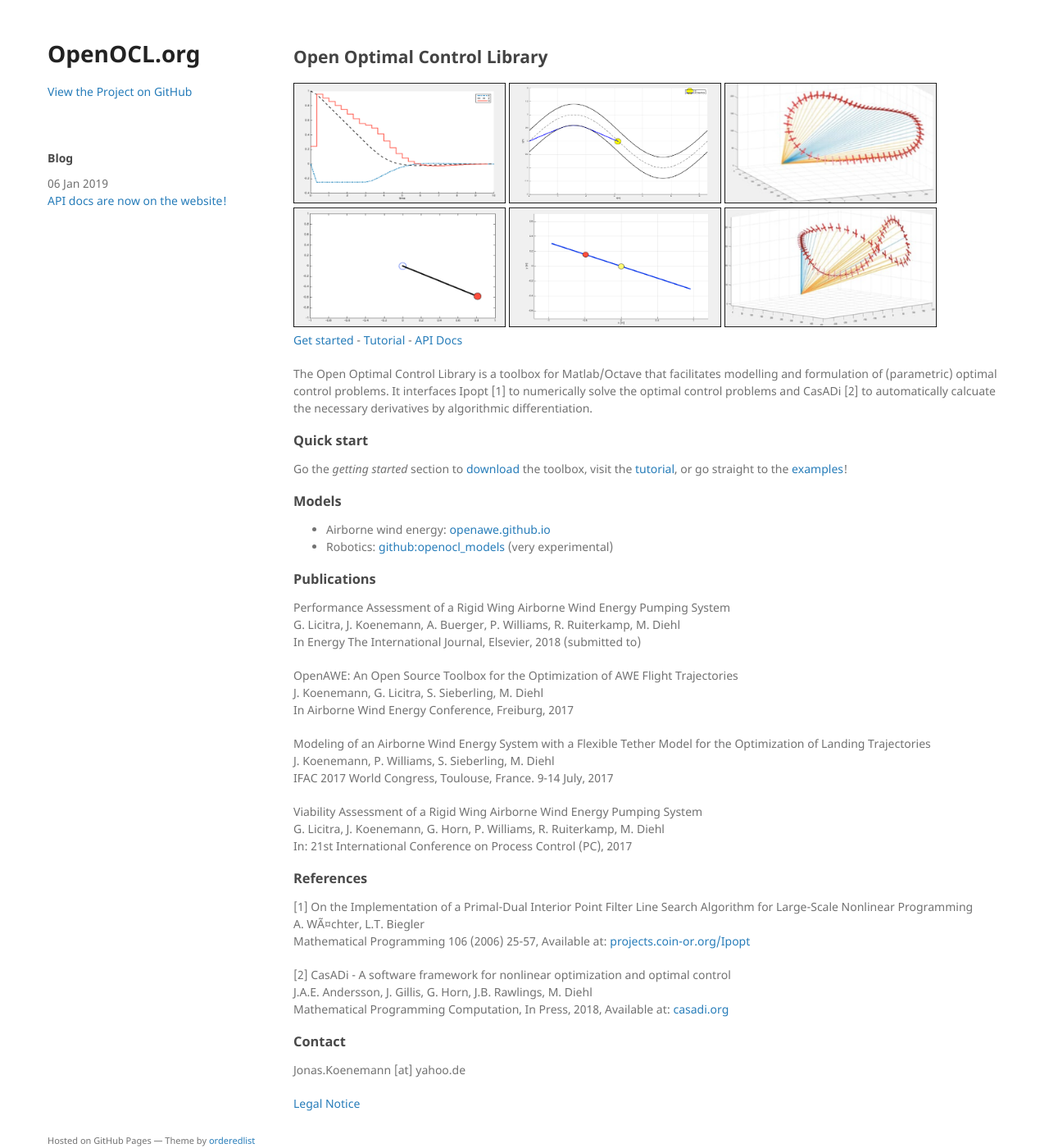
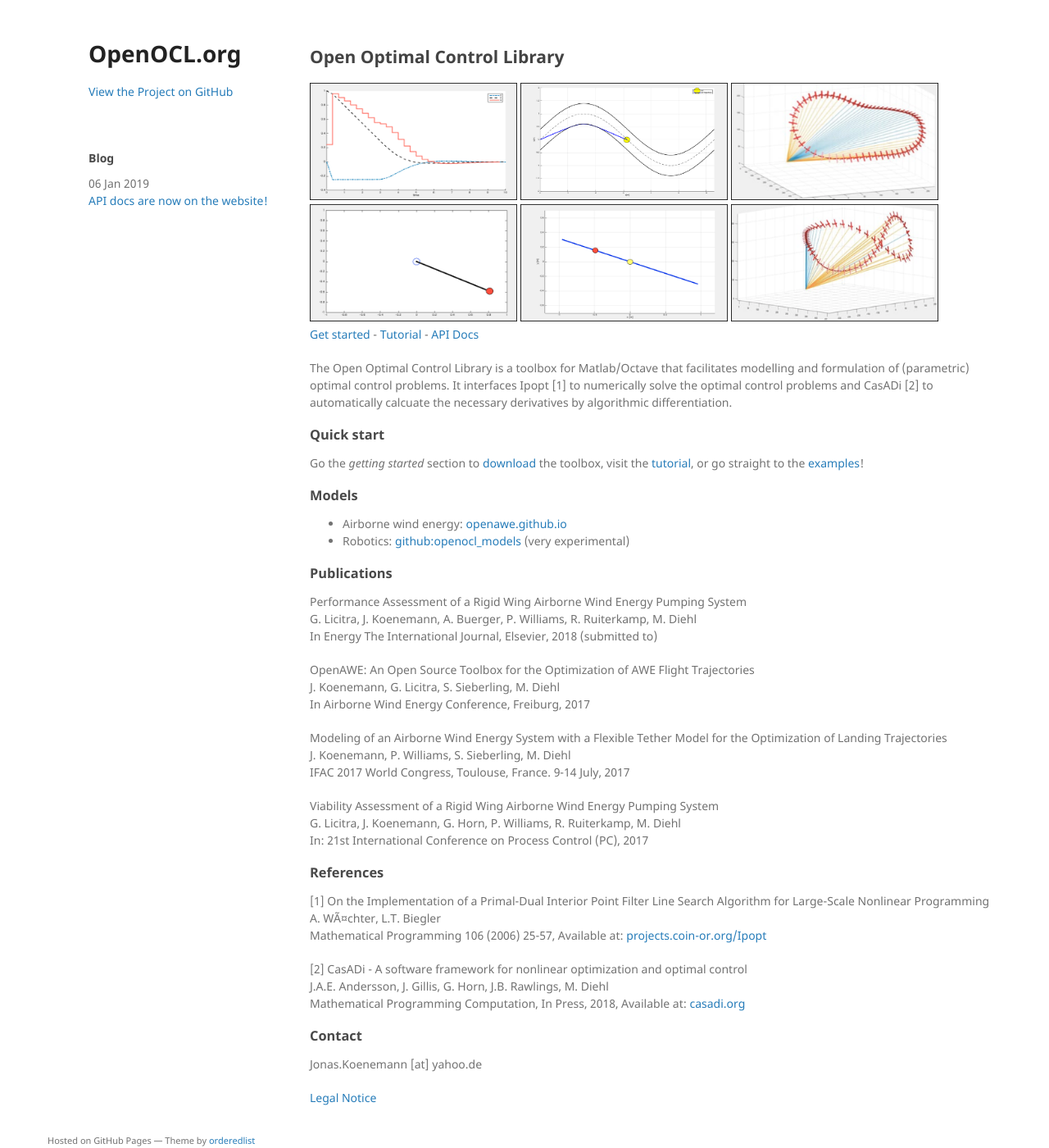
Before and after one commit to OpenOCL/openocl.github.io, a Jekyll site: the page built from index.md, in a window 1280 px wide and 1400 px high. Shown: the whole window at 82% size. Built offline with Jekyll 4.4.1, drawn with Linux system fonts in a browser that asks for light colours; our own code applies the rules of GitHub Pages for plain Markdown files.

Commit message:
Update jekyll-theme-minimal.scss

```diff
--- a/_sass/jekyll-theme-minimal.scss
+++ b/_sass/jekyll-theme-minimal.scss
@@ -130,11 +130,12 @@
 }
 
 header {
-  width:270px;
+  width:260px;
   position: fixed;
   float:left;
   top:0px;
   padding-top: 50px;
+  padding-left: 50px;
   background: #fff;
   -webkit-font-smoothing:subpixel-antialiased;
 }
@@ -147,6 +148,7 @@
 .left-pane {
   float:left;
   margin-top: 131px;
+  padding-left: 50px;
 }
 
 strong {
@@ -155,7 +157,7 @@
 }
 
 section {
-  width:calc(100% - 300px);
+  width:calc(100% - 320px);
   float:right;
   padding-bottom:50px;
 }
```
